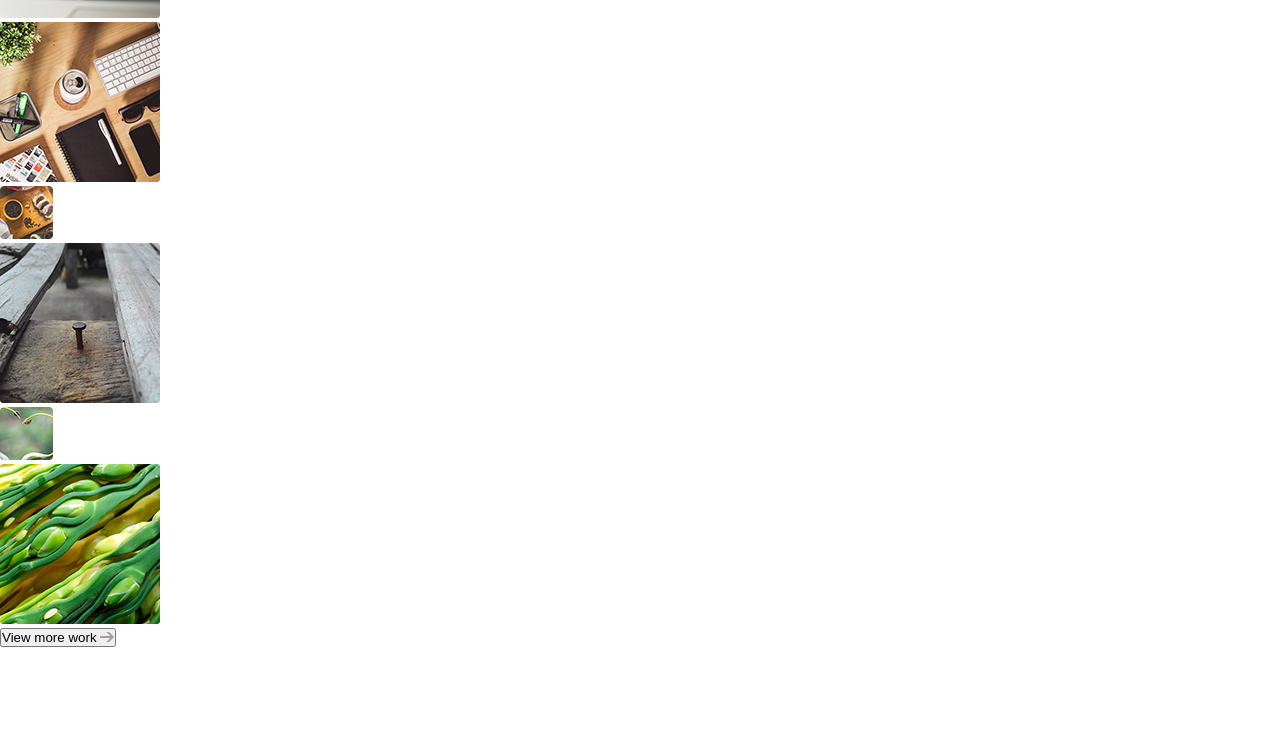
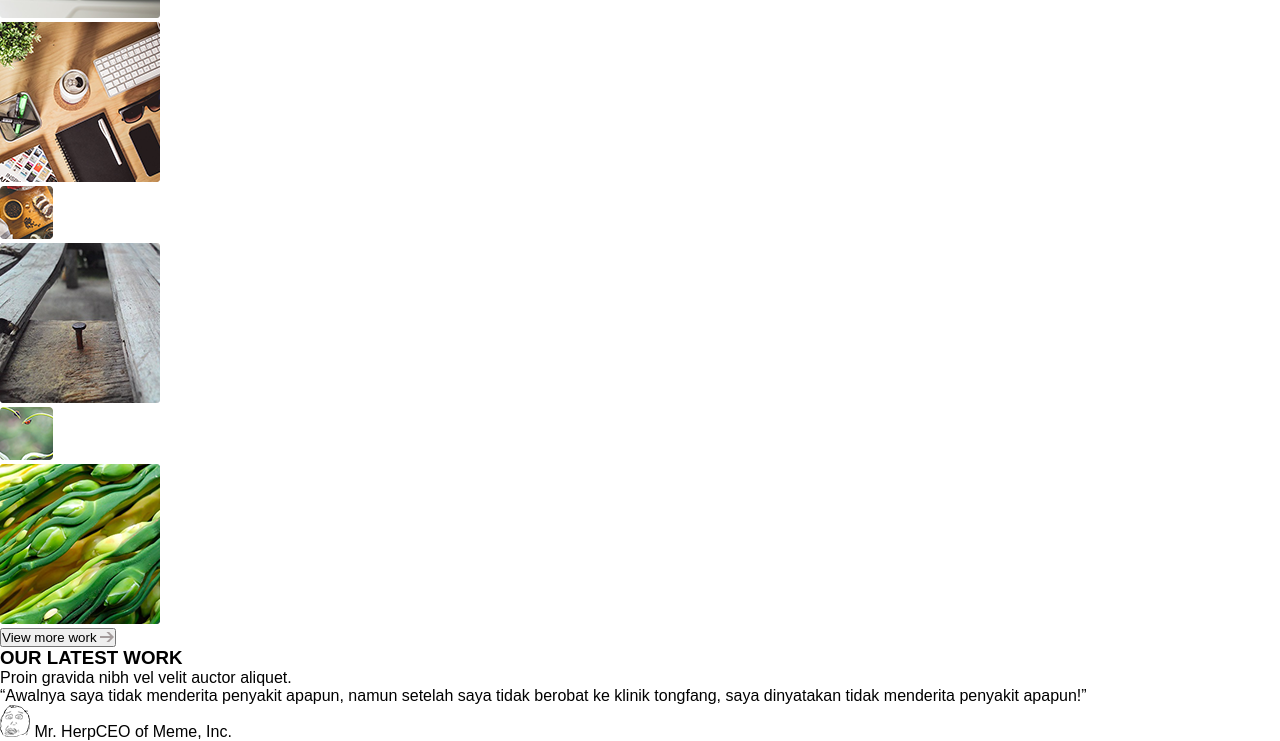
Before and after one commit to sumibhatta/final-responsive-project, a plain HTML site: page index.html in a window 1280 px wide. Shown: the part 1875-2616 px from the top of the page. Before the commit the page ends 2522 px from the top, so only its background shows below. Drawn offline with Linux system fonts and the light colour scheme.

Commit message:
added testimonials

```diff
--- a/index.html
+++ b/index.html
@@ -115,6 +115,21 @@
         </section>
         <!-- Testimonials -->
         <section class="testimonials">
+            <h3 class="section-title">OUR LATEST WORK</h3>
+            <p class="section-subheading">Proin gravida nibh vel velit auctor aliquet.</p>
+            <div class="caurosel">
+                <div class="container">
+                    <div class="row">
+                        <p class="text">“Awalnya saya tidak menderita penyakit apapun,
+                            namun setelah saya tidak berobat ke klinik tongfang, saya dinyatakan
+                            tidak menderita penyakit apapun!”
+                        </p>
+                        <img src="./images/head.png" alt="Boss Head">
+                        <span class="name-of-boss">Mr. Herp</span class="position"><span>CEO of Meme, Inc.</span>
+                    </div>
+                </div>
+            </div>
+
 
         </section>
         <!-- Our Happy Clients -->
```
